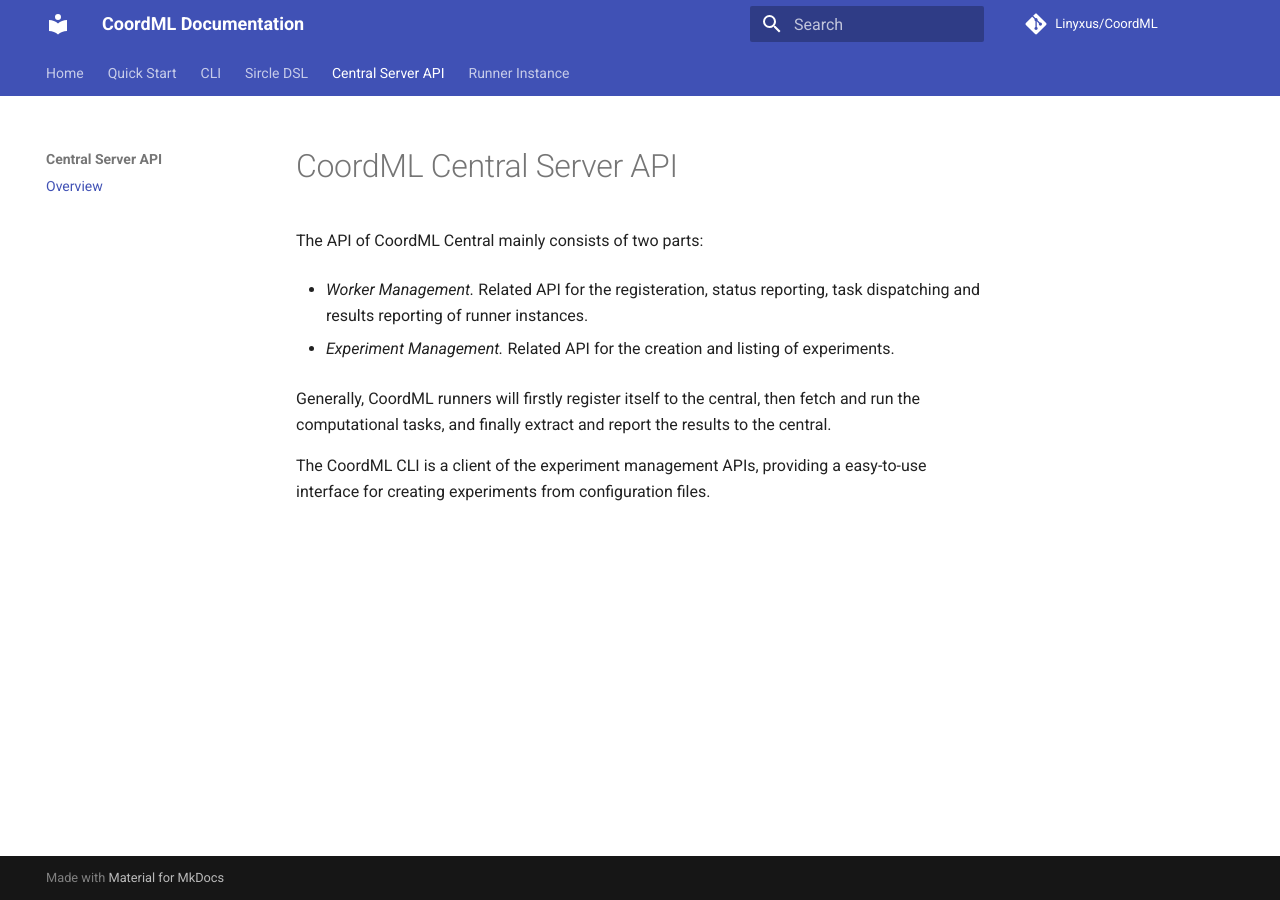
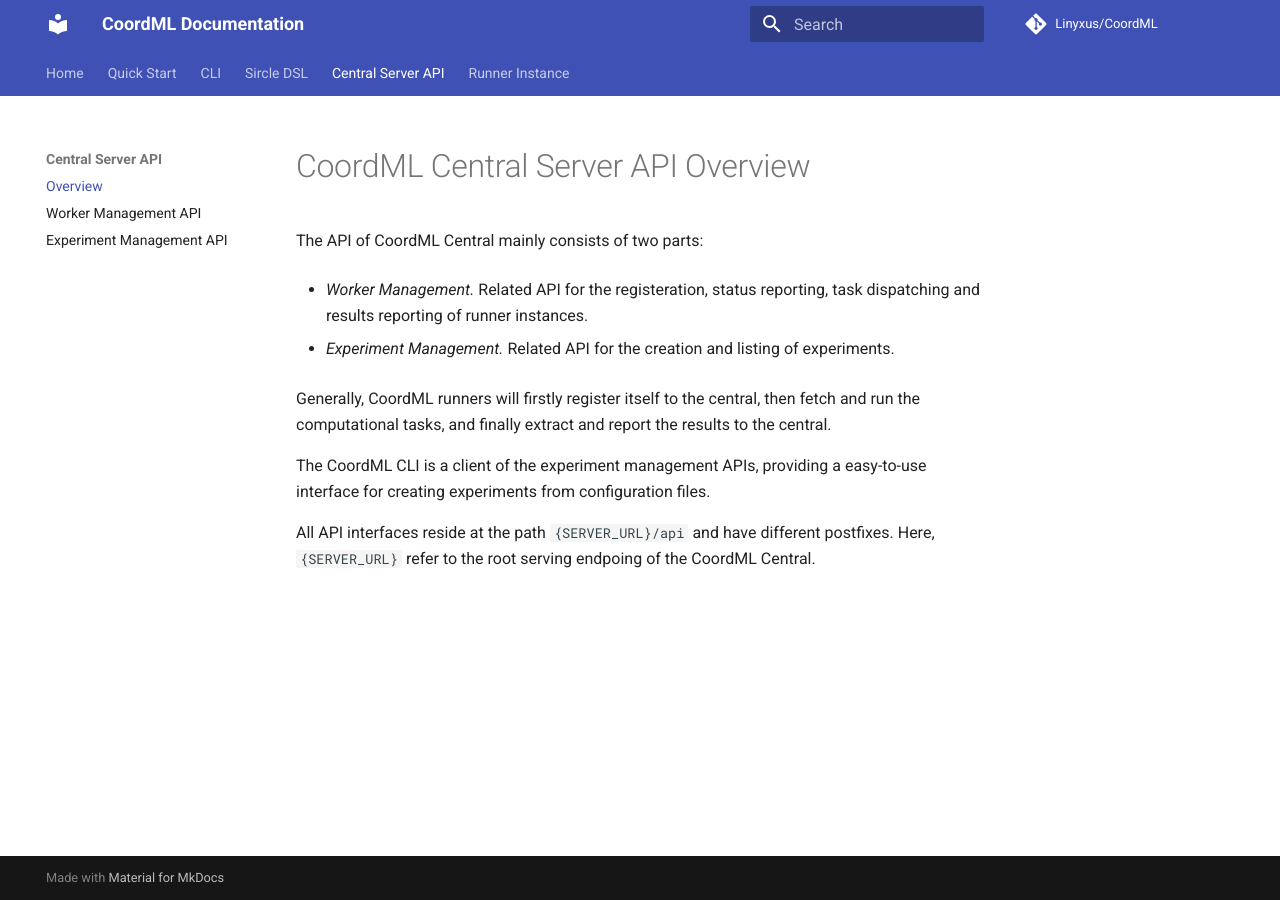
Before and after one commit to CoordML/coordml.github.io, an MkDocs documentation site: the page built from docs/central_api/overview.md, in a window 1280 px wide. Built offline with MkDocs 1.6.1 and Material for MkDocs 9.7.7, drawn with Linux system fonts in a browser that asks for light colours; comment, search, counter and statistics services are not loaded.

Commit message:
Add description of experiment management APIs

```diff
--- a/docs/central_api/overview.md
+++ b/docs/central_api/overview.md
@@ -1,4 +1,4 @@
-# CoordML Central Server API
+# CoordML Central Server API Overview
 
 The API of CoordML Central mainly consists of two parts:
 
@@ -9,3 +9,5 @@
 Generally, CoordML runners will firstly register itself to the central, then fetch and run the computational tasks, and finally extract and report the results to the central.
 
 The CoordML CLI is a client of the experiment management APIs, providing a easy-to-use interface for creating experiments from configuration files.
+
+All API interfaces reside at the path `{SERVER_URL}/api` and have different postfixes. Here, `{SERVER_URL}` refer to the root serving endpoing of the CoordML Central.
--- a/mkdocs.yml
+++ b/mkdocs.yml
@@ -13,6 +13,8 @@
     - 'Formal Grammar': './sircle_dsl/grammar.md'
   - 'Central Server API':
     - 'Overview': './central_api/overview.md'
+    - 'Worker Management API': './central_api/workers.md'
+    - 'Experiment Management API': './central_api/experiments.md'
   - 'Runner Instance':
     - 'Overview': './runner_api/overview.md'
 
```
Also changed, not shown: docs/central_api/experiments.md (added, +63 -0 lines), docs/central_api/workers.md (added, +1 -0 lines).
